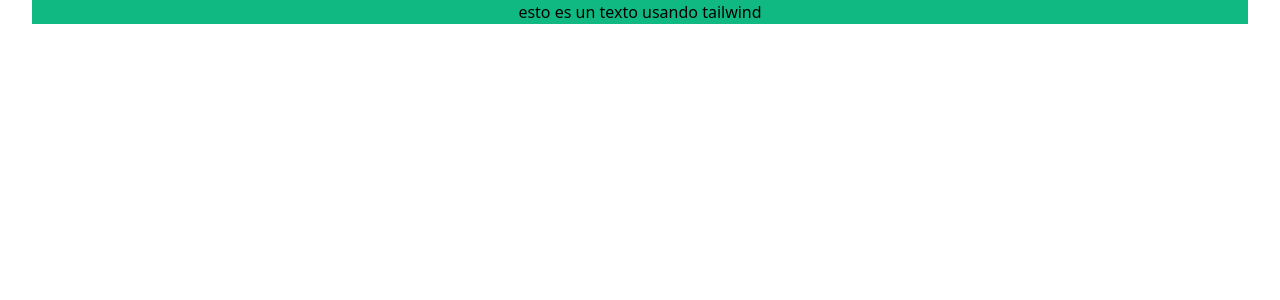
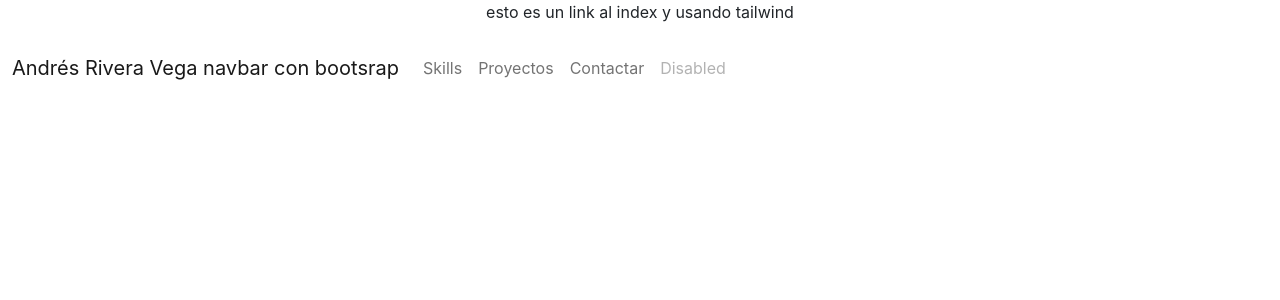
Before and after one commit to TeamARV/Practicas_D, a Next.js app: page / in a window 1280 px wide. Shown: the top 300 px of the page. Built offline with nearby package versions, Linux system fonts and the light colour scheme.

Commit message:
routes,bootsrap,tailwind

```diff
--- a/package.json
+++ b/package.json
@@ -8,7 +8,10 @@
     "lint": "next lint"
   },
   "dependencies": {
+    "@popperjs/core": "^2.10.2",
+    "bootstrap": "^5.1.3",
     "next": "12.0.2",
+    "popper.js": "^1.16.1",
     "react": "17.0.2",
     "react-dom": "17.0.2"
   },
--- a/pages/_app.tsx
+++ b/pages/_app.tsx
@@ -1,8 +1,20 @@
+
+import type { AppProps } from 'next/app'
+import 'bootstrap/dist/css/bootstrap.css'; // Add this line
 import '../styles/globals.css'
-import type { AppProps } from 'next/app'
+import { useEffect } from "react";
+
+
+
 
 
 function MyApp({ Component, pageProps }: AppProps) {
+
+  var algo= "bootstrap/dist/js/bootstrap.js"
+
+  useEffect(() => {
+    import("bootstrap/dist/js/bootstrap.js");
+}, []);
   return <Component {...pageProps} />
 }
 
--- a/pages/index.tsx
+++ b/pages/index.tsx
@@ -2,14 +2,56 @@
 import Head from 'next/head'
 import Image from 'next/image'
 import styles from '../styles/Home.module.css'
-
+import Link from "next/link"
 
 
 
 const Home: NextPage = () => {
   return (
-    <div className={styles.container}>
-   <div className="bg-green-500 text-center">esto es un texto usando tailwind</div>
+    <div>
+
+   <Link href="/Page1">
+
+     <p className="bg-red-200 cursor-pointer text-center">esto es un link al index y usando tailwind</p>
+
+   </Link>
+
+   <nav className="navbar navbar-expand-lg navbar-light  fixed-button ">
+
+          <div className="container-fluid ">
+
+            <a className="navbar-brand "  href="#seccion3"><i className="fas fa-user-secret"/>  Andrés Rivera Vega navbar con bootsrap </a>
+            <button className="navbar-toggler " type="button" data-bs-toggle="collapse" data-bs-target="#navbarNav" aria-controls="navbarNav" aria-expanded="false" aria-label="Toggle navigation"  >
+              <span className="navbar-toggler-icon"></span>
+            </button>
+            <div className="collapse navbar-collapse  " id="navbarNav">
+              <ul className="navbar-nav " >
+                <li className="nav-item">
+                  <a className="nav-link " aria-current="page" href="#seccion3">
+                  <i className="fas fa-laptop-code"/> Skills</a>
+                </li>
+                <li className="nav-item">
+                <a className="nav-link" href="#seccion2"> <i className="fas fa-tasks"/> Proyectos</a>
+                </li>
+                <li className="nav-item">
+                  {/* <a className="nav-link " Link to='/seccion1'>Contactar<Link/></a> */}
+                  <a className="nav-link" href="#seccion1" id='me'> <i className="far fa-address-card"/> Contactar</a>
+
+
+                  {/* <Link  to="#seccion1" > pagina inicial </Link> */}
+                </li>
+                <li className="nav-item text-right">
+                  <a className="nav-link disabled text-right"  href="#seccion3"  aria-disabled="true">Disabled
+                  <i className="fas fa-user-circle"></i>
+                  </a>
+                </li>
+              </ul>
+            </div>
+          </div>
+        </nav>
+
+
+
     </div>
   )
 }
--- a/styles/globals.css
+++ b/styles/globals.css
@@ -16,6 +16,6 @@
 }
 
 
-@tailwind base;
-@tailwind components;
-@tailwind utilities;
+@import "tailwindcss/base";
+@import "tailwindcss/components";
+@import "tailwindcss/utilities";
--- a/tailwind.config.js
+++ b/tailwind.config.js
@@ -1,5 +1,5 @@
 module.exports = {
-  purge: ['./pages/**/*.{js,ts,jsx,tsx}', './components/**/*.{js,ts,jsx,tsx}'],
+  purge: ['./src/**/*.html','./src/**/*.js',],
   darkMode: false, // or 'media' or 'class'
   theme: {
     extend: {},
```
Also changed, not shown: pages/Page1.tsx (added, +21 -0 lines), tsconfig.json (+16 -6 lines), 2 other files (tests, documents, lock files or other folders).
